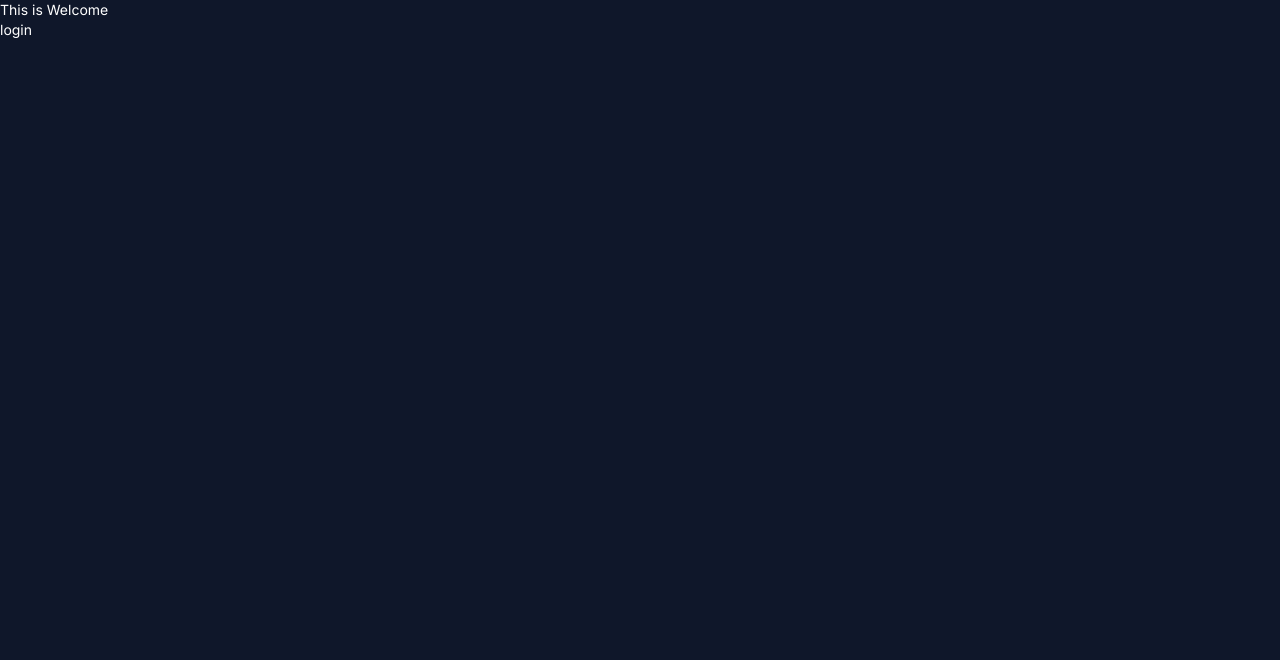
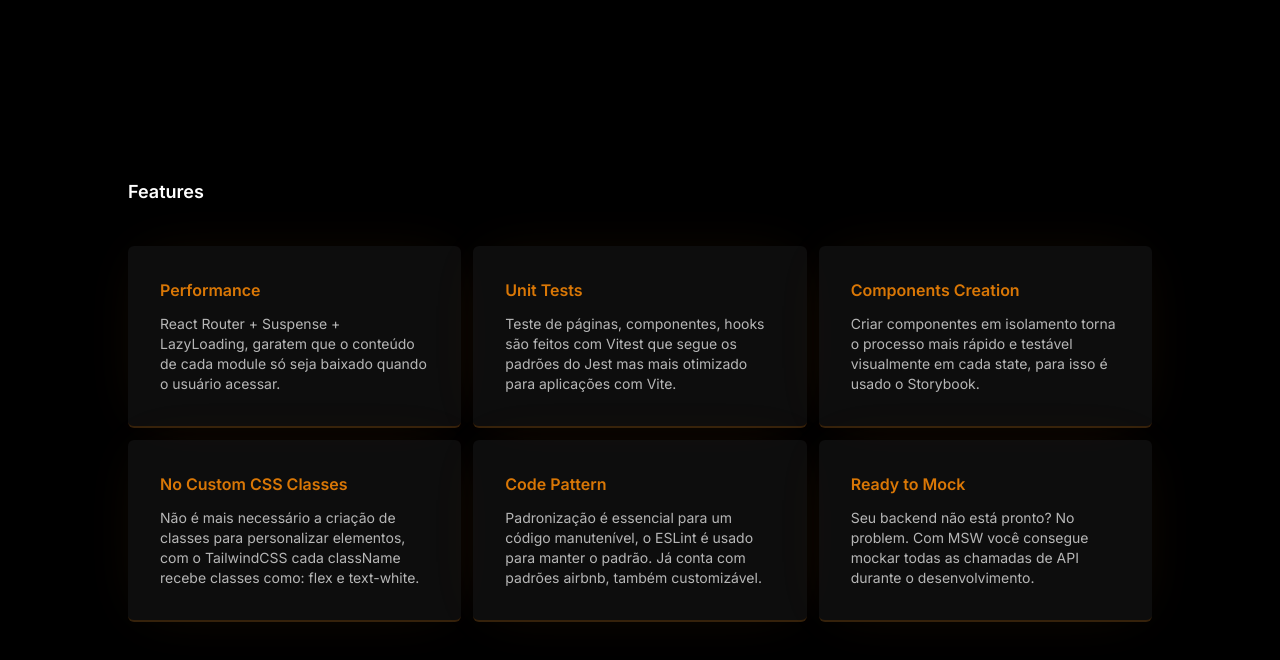
Before and after one commit to userdansilva/react-boilerplate, a React (Vite) app: page / in a window 1280 px wide. Shown: the top 660 px of the page. Built offline with nearby package versions, Linux system fonts and the light colour scheme.

Commit message:
Features Documentation

```diff
--- /dev/null
+++ b/src/modules/welcome/components/Card/index.tsx
@@ -0,0 +1,26 @@
+import { ReactNode } from "react";
+
+interface CardProps {
+  title: string;
+  children: ReactNode;
+}
+
+function Card({ title, children }: CardProps) {
+  return (
+    <div className={`
+      bg-white bg-opacity-5 p-8 rounded-md flex flex-col gap-3 border-b-2 border-amber-600 border-opacity-20
+      shadow-[0_0_60px_-15px_rgba(217,119,6,0.1)]
+    `}
+    >
+      <h2 className="text-amber-600 font-semibold text-base">
+        {title}
+      </h2>
+
+      <p className="text-opacity-70 text-white">
+        {children}
+      </p>
+    </div>
+  );
+}
+
+export { Card };
--- a/src/modules/welcome/pages/index.tsx
+++ b/src/modules/welcome/pages/index.tsx
@@ -1,13 +1,44 @@
-import { Link } from "react-router-dom";
+import { Card } from "@welcome/components/Card";
 
 function Welcome() {
   return (
-    <div>
-      <h1>This is Welcome</h1>
+    <div className="h-screen flex items-center justify-center w-full flex-col gap-10">
+      <div className="max-w-5xl w-full">
+        <h1 className="text-lg font-semibold">Features</h1>
+      </div>
 
-      <Link to="auth/login">
-        login
-      </Link>
+      <div className="grid grid-cols-3 max-w-5xl gap-3">
+        <Card title="Performance">
+          React Router + Suspense + LazyLoading, garatem que o conteúdo de cada
+          module só seja baixado quando o usuário acessar.
+        </Card>
+
+        <Card title="Unit Tests">
+          Teste de páginas, componentes, hooks são feitos com Vitest que segue os
+          padrões do Jest mas mais otimizado para aplicações com Vite.
+        </Card>
+
+        <Card title="Components Creation">
+          Criar componentes em isolamento torna o processo mais rápido e testável
+          visualmente em cada state, para isso é usado o Storybook.
+        </Card>
+
+        <Card title="No Custom CSS Classes">
+          Não é mais necessário a criação de classes para personalizar elementos,
+          com o TailwindCSS cada className recebe classes como: flex e text-white.
+        </Card>
+
+        <Card title="Code Pattern">
+          Padronização é essencial para um código manutenível, o
+          ESLint é usado para manter o padrão. Já conta com padrões airbnb,
+          também customizável.
+        </Card>
+
+        <Card title="Ready to Mock">
+          Seu backend não está pronto? No problem. Com MSW você consegue mockar
+          todas as chamadas de API durante o desenvolvimento.
+        </Card>
+      </div>
     </div>
   );
 }
--- a/src/styles/globals.css
+++ b/src/styles/globals.css
@@ -6,7 +6,7 @@
   body {
     @apply font-sans;
     @apply text-sm;
-    @apply bg-slate-900;
+    @apply bg-black;
     @apply text-white;
   }
 }
```
